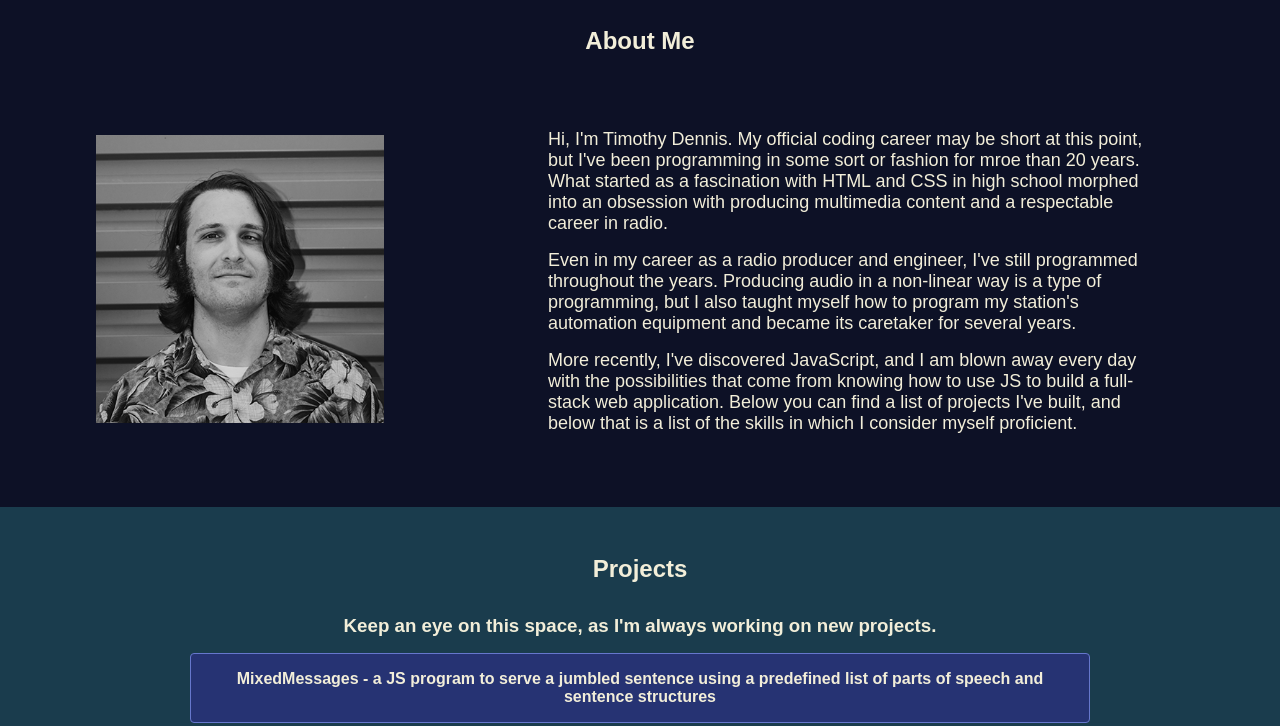
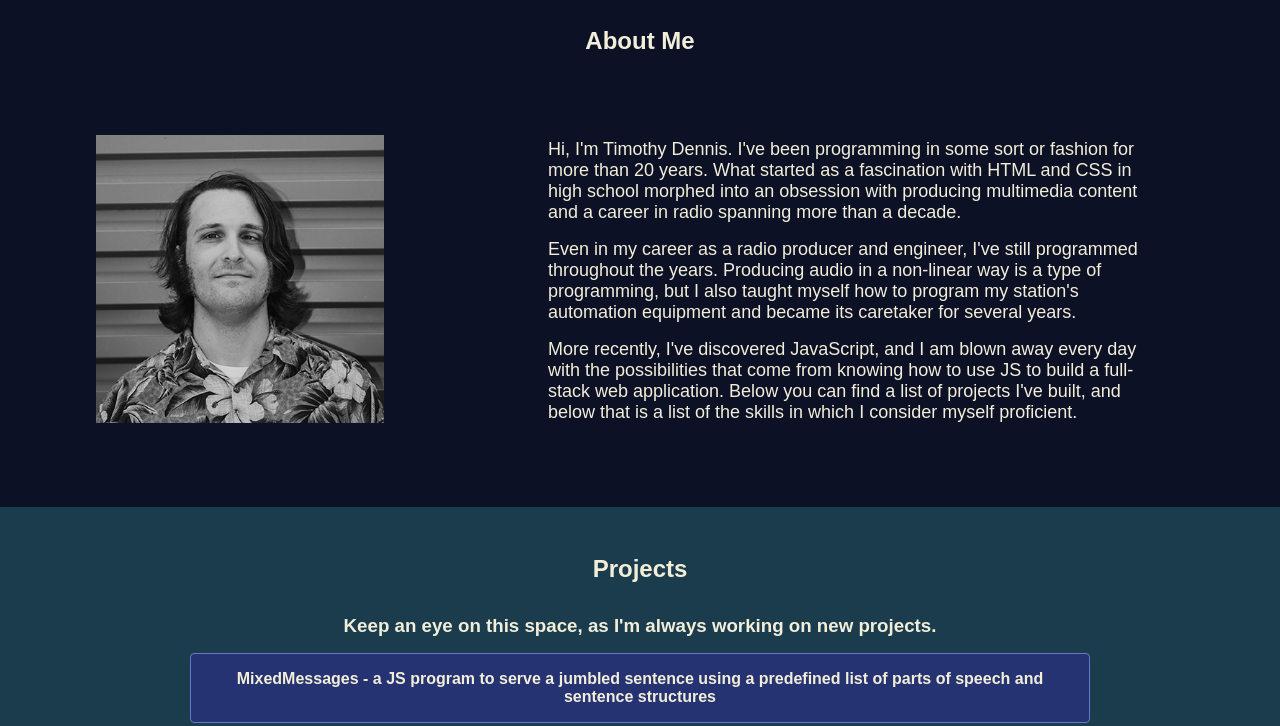
Before and after one commit to thetimothydennis/portfolio-site, a website: page public/index.html in a window 1280 px wide. Shown: the part 74-800 px from the top of the page. Drawn offline with Linux system fonts and the light colour scheme.

Commit message:
fix: fixed a few typos and edited content of About Me section

```diff
--- a/public/index.html
+++ b/public/index.html
@@ -37,10 +37,10 @@
                 </aside>
                 <article>
                     <p>
-                        Hi, I'm Timothy Dennis. My official coding career may be short at this point,
-                        but I've been programming in some sort or fashion for mroe than 20 years.
+                        Hi, I'm Timothy Dennis. I've been programming in some sort or fashion for more than 20 years.
                         What started as a fascination with HTML and CSS in high school morphed into
-                        an obsession with producing multimedia content and a respectable career in radio.
+                        an obsession with producing multimedia content and a career in radio spanning more
+                        than a decade.
                     </p>
                     <p>
                         Even in my career as a radio producer and engineer, I've still programmed throughout
```
